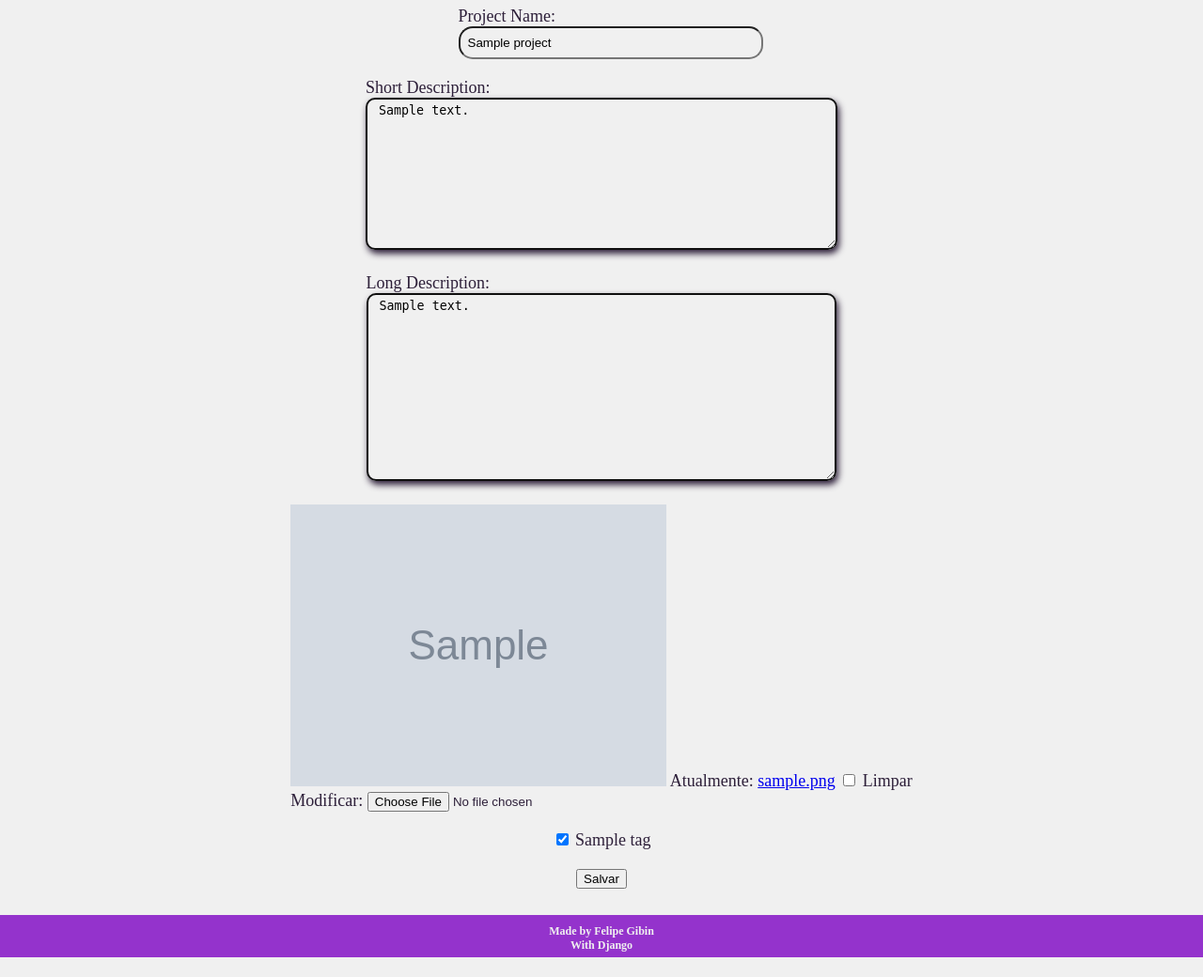
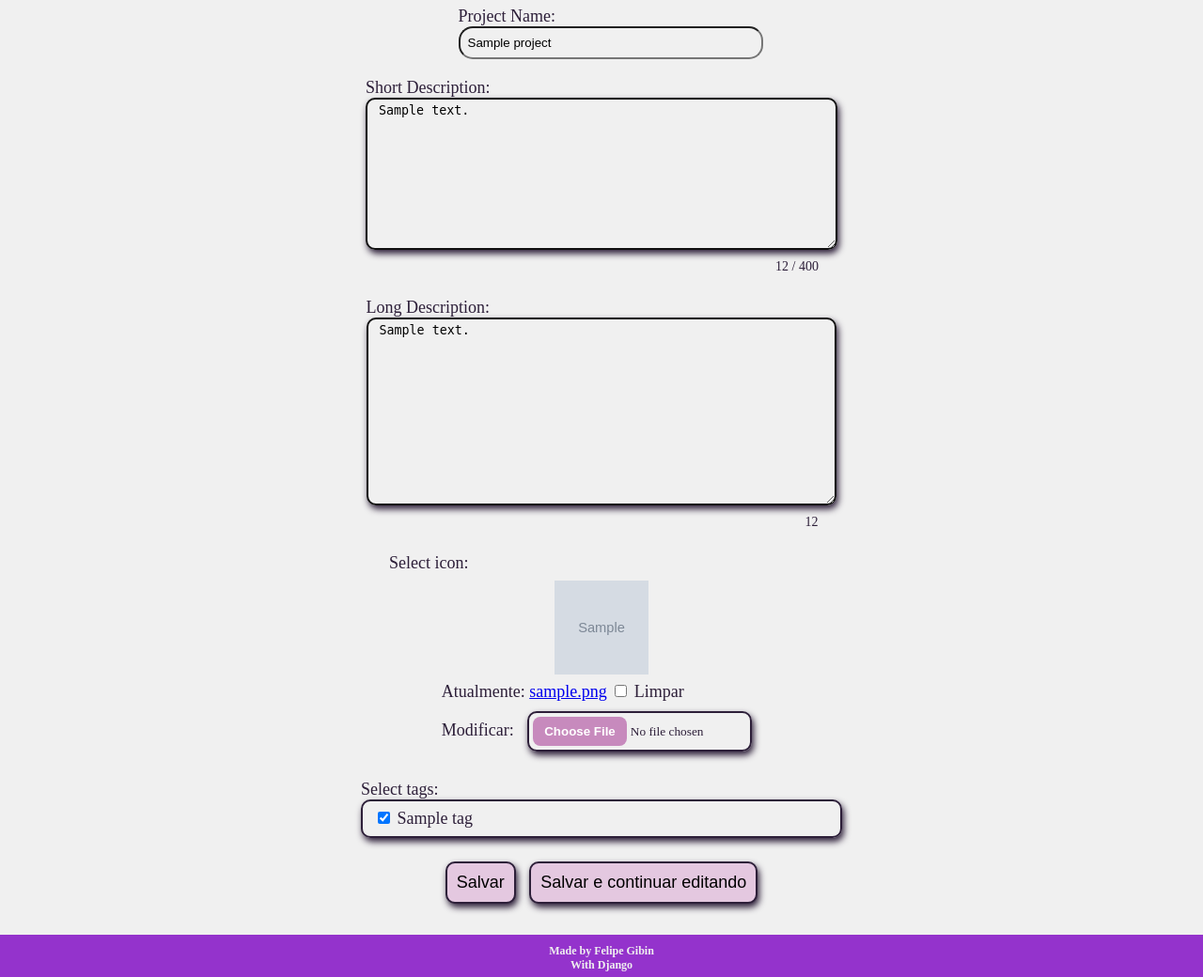
Before and after one commit to Felipe-Gibin/Portifolio-WebSite, a Django app: a page that uses my_admin/templates/my_admin/my_admin_form_tag.html in a window 1280 px wide. Shown: the part 131-1171 px from the top of the page at 94% size. Before the commit the page ends 1150 px from the top, so only its background shows below. Run offline with Django 5.2, Linux system fonts and the light colour scheme; tables that the repository leaves empty hold one stand-in row (values such as "Sample post"); grey boxes marked "Sample" are stand-in pictures.

Commit message:
Refactored the style of the form for adding and editing projects or tags

```diff
--- a/base_static/global/css/style.css
+++ b/base_static/global/css/style.css
@@ -534,7 +534,7 @@ footer {
 }
 
 /* -------------------------------------------------------------------------- */
-/* Formulario adicao projeto */
+/* Formulario adicao/edicao projeto */
 .container-form-proj {
     display: flex;
     flex-direction: column;
@@ -546,6 +546,7 @@ footer {
     width: 80%;
 }
 
+/* Container do formulario */
 .container-form-proj form {
     font-size: var(--big-font);
     display: flex;
@@ -554,22 +555,24 @@ footer {
     gap: 20px;
     margin: 10px;
     padding: 8px;
+    width: 100%;
 }
 
-.input-control {
+/* Entrada do nome */
+.input-name {
     width: 100%;
     border-radius: 15px;
     background-color: transparent;
     padding: 8px;
 }
-.input-control:focus {
-    outline: none;
-    border-color: var(--primary-color);
-}
-.input-control::placeholder, .input-short-desc::placeholder, .input-long-desc::placeholder {
+
+/* Config dos placeholder */
+.input-name::placeholder, .input-short-desc::placeholder, .input-long-desc::placeholder {
     font-style: italic;
     color: var(--placeholder-color);
 }
+
+/* Config das textArea */
 .input-short-desc, .input-long-desc {
     width: 100%;
     resize: vertical;
@@ -588,12 +591,14 @@ footer {
 .input-long-desc {
     min-height: 200px;
 }
-.input-short-desc:focus, .input-long-desc:focus {
+
+/* Config do foco nas entradas */
+.input-short-desc:focus, .input-long-desc:focus, .input-name:focus, .input-img:hover, #id_tags:hover  {
     outline: none;
     border-color: var(--primary-color);
 }
 
-/* Oculta a scrollbar no WebKit */
+/* Estilo da scrollbar pelo WebKit */
 .input-short-desc::-webkit-scrollbar, .input-long-desc::-webkit-scrollbar {
     width: 8px;
 }
@@ -601,3 +606,92 @@ footer {
     background-color: rgba(0, 0, 0, 0.2);
     border-radius: 5px;
 }
+
+/* Contadores de caracteres */
+#counter-long, #counter-short {
+    font-size: var(--medium-font);
+    text-align: right;
+    padding: 5px;
+    margin-right: 15px;
+}
+
+
+/* Config imagem-icone */
+.img-field {
+    display: flex;
+    flex-direction: column;
+    align-items: center;
+    gap: 8px;
+    width: 50%;
+    flex: 1;
+}
+.img-field .field-label {
+    align-self: flex-start;
+    margin-left: 30px;
+}
+.img-field img{
+    width: 100px;
+    height: 100px;
+}
+.input-img {
+    border: 2px solid var(--black-purple);
+    box-shadow: 2px 4px 7px var(--black-purple);
+    padding: 4px;
+    margin: 10px;
+    background-color: transparent;
+    border-radius: 10px;
+    font-family: inherit;
+    cursor: pointer;
+}
+.input-img::file-selector-button {
+    background-color: var(--dark-tertiary-color);
+    border: none;
+    padding: 8px 12px;
+    border-radius: 8px;
+    color: white;
+    font-weight: bold;
+    cursor: pointer;
+}
+.input-img::file-selector-button:hover {
+    background-color: var(--darker-tertiary-color);
+}
+
+/* Config Tags checkbox */
+.tags-field {
+    display: flex;
+    flex-direction: column;
+    width: 50%;
+    justify-content: center;
+}
+#id_tags {
+    display: grid;
+    grid-template-columns: repeat(3, 1fr);
+    gap: 10px;
+    overflow: hidden;
+    transition: max-height 0.3s ease;
+    border: 2px solid var(--black-purple);
+    border-radius: 10px;
+    padding: 8px 12px;
+    transition: border 0.2s ease;
+    box-shadow: 2px 4px 7px var(--black-purple);
+    background-color: transparent;
+}
+#id_tags label {
+    cursor: pointer;
+}
+
+/* Config botoes */
+.container-form-proj button {
+    font-size: var(--big-font);
+    padding: 10px;
+    margin: 5px;
+    background-color: var(--lightest-tertiary-color);
+    border: 2px solid var(--black-purple);
+    border-radius: 10px;
+    box-shadow: 2px 4px 7px var(--black-purple);
+}
+.container-form-proj button:hover{
+    background-color: var(--lighter-tertiary-color);
+    outline: none;
+    border-color: var(--primary-color);
+}
--- /dev/null
+++ b/base_static/global/js/script.js
@@ -0,0 +1,25 @@
+
+document.addEventListener("DOMContentLoaded", () => {
+    const short_desc = document.getElementById('short-desc');
+    const long_desc = document.getElementById('long-desc');
+    const counter_short = document.getElementById('counter-short');
+    const counter_long = document.getElementById('counter-long');
+
+    function updateShortCounter() {
+        counter_short.textContent = `${short_desc.value.length} / ${short_desc.maxLength}`;
+    }
+
+    function updateLongCounter() {
+        counter_long.textContent = `${long_desc.value.length}`;
+    }
+
+    if (short_desc && counter_short) {
+        short_desc.addEventListener("input", updateShortCounter);
+        updateShortCounter();
+    }
+
+    if (long_desc && counter_long) {
+        long_desc.addEventListener("input", updateLongCounter);
+        updateLongCounter();
+    }
+});
--- a/base_templates/global/base.html
+++ b/base_templates/global/base.html
@@ -1,3 +1,4 @@
+
 <!DOCTYPE html>
 <html lang="pt_BR">
 
@@ -13,6 +14,7 @@
     </main>
     {% include "global/partials/_footer.html" %}
 
+
 </body>
 
 </html>
--- a/base_templates/global/partials/_head.html
+++ b/base_templates/global/partials/_head.html
@@ -5,3 +5,4 @@
 <meta name="viewport" content="width=device-width, initial-scale=1.0">
 <title>Portifolio</title>
 <link rel="stylesheet" href="{% static 'global/css/style.css' %}">
+<script src="{% static 'global/js/script.js' %}"></script>
--- a/my_admin/forms.py
+++ b/my_admin/forms.py
@@ -16,9 +16,18 @@ class ProjectForm(forms.ModelForm):
         model = Project
         fields = ['name', 'short_desc', 'long_desc', 'img_icon', 'tags']
         widgets = {
+            'name': forms.TextInput(attrs={
+                'class': 'input-name',
+                'placeholder': 'Project name'}),
+            'short_desc': forms.Textarea(attrs={
+                'id': 'short-desc',
+                'class': 'input-short-desc',
+                'placeholder': 'Enter a short description..',
+                'maxlength': 400}),
+            'long_desc': forms.Textarea(attrs={
+                'id': 'long-desc',
+                'class': 'input-long-desc',
+                'placeholder': 'Enter a longer description..'}),
+            'img_icon': forms.ClearableFileInput(attrs={'class': 'input-img'}),
             'tags': forms.CheckboxSelectMultiple(),
-            'name': forms.TextInput(attrs={'class': 'input-control', 'placeholder': 'Project name'}),
-            'short_desc': forms.Textarea(attrs={'class': 'input-short-desc', 'placehodler': 'Enter a short description..', 'maxlength': 400}),
-            'long_desc': forms.Textarea(attrs={'class': 'input-long-desc', 'placehodler': 'Enter a longer description..'}),
-            'img_icon': forms.ClearableFileInput(attrs={'class': 'input-img'}),
         }
--- /dev/null
+++ b/my_admin/mixins.py
@@ -0,0 +1,16 @@
+from django.shortcuts import redirect
+from django.urls import reverse_lazy
+
+# Mixin utilizado para controle de ambos os botões
+class ProjectTagsFormMixin:
+    template_name = 'my_admin/my_admin_form_tag.html'
+
+    def form_valid(self, form):
+        response = super().form_valid(form)  # pyright: ignore
+        action = self.request.POST.get('action')  # pyright: ignore
+        if action == 'continue':
+            return redirect(self.request.path) # pyright: ignore
+        return response
+
+    def get_success_url(self):
+        return reverse_lazy('my_admin:home') + '?switch_state=projects'
--- a/my_admin/templates/my_admin/my_admin_form_tag.html
+++ b/my_admin/templates/my_admin/my_admin_form_tag.html
@@ -14,19 +14,28 @@
             <div class="field">
                 <label for="{{ form.short_desc.id_for_label }}">Short Description:</label>
                 {{ form.short_desc }}
+                <div id="counter-short">0 / 400</div>
             </div>
             <div class="field">
                 <label for="{{ form.long_desc.id_for_label }}">Long Description:</label>
                 {{ form.long_desc }}
+                <div id="counter-long">0</div>
             </div>
-            <div class="field-img">
+            <div class="img-field">
+                <label class='field-label' for="{{ form.img_icon.id_for_label }}">Select icon:</label>
                 <img src="{{ project.img_icon.url }}" alt="{{ project.name }}">
-                {{ form.img_icon }}
+                <div>
+                    {{ form.img_icon }}
+                </div>
             </div>
-            <div class="field">
+            <div class="tags-field">
+                <label for="{{ form.tags.id_for_label }}">Select tags:</label>
                 {{ form.tags }}
             </div>
-            <button type="submit">Salvar</button>
+            <div class="button-field">
+                <button type="submit" name="action" value="save">Salvar</button>
+                <button type="submit" name="action" value="continue">Salvar e continuar editando</button>
+            </div>
         </form>
     </div>
 
--- a/my_admin/views.py
+++ b/my_admin/views.py
@@ -1,14 +1,13 @@
 from typing import Any
 from django.views.generic.edit import FormView, CreateView, UpdateView
 from django.views.generic import ListView
-from django.contrib.auth import authenticate, login
+from django.contrib.auth import authenticate, login, logout
 from django.shortcuts import redirect
 from django.urls import reverse_lazy
+from django.views import View
+from django.contrib.auth.mixins import LoginRequiredMixin
 from .forms import CustomLoginForm, ProjectForm
-from django.contrib.auth.mixins import LoginRequiredMixin
-from django.contrib.auth import logout
-from django.shortcuts import redirect
-from django.views import View
+from .mixins import ProjectTagsFormMixin
 from project.models import Project, Tags
 
 #TODO: Arrumar nomes
@@ -61,8 +60,6 @@ class MyAdminHome(LoginRequiredMixin, ListView):
         context['querystring'] = querydict.urlencode()
         return context
 
-class ProjectAdd(UpdateView):
+class ProjectAdd(ProjectTagsFormMixin, UpdateView):
     model = Project
-    template_name = 'my_admin/my_admin_form_tag.html'
     form_class = ProjectForm
-    success_url = reverse_lazy('my_admin:home')
```
